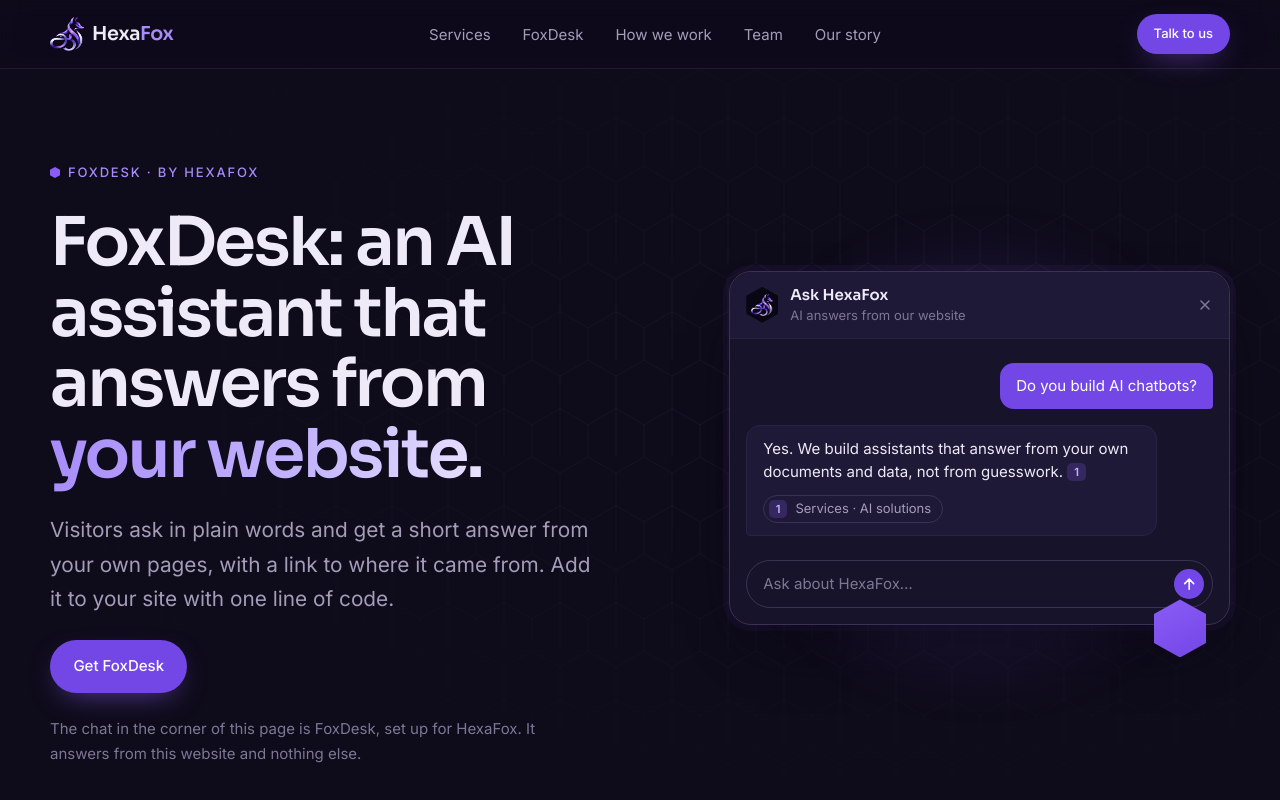
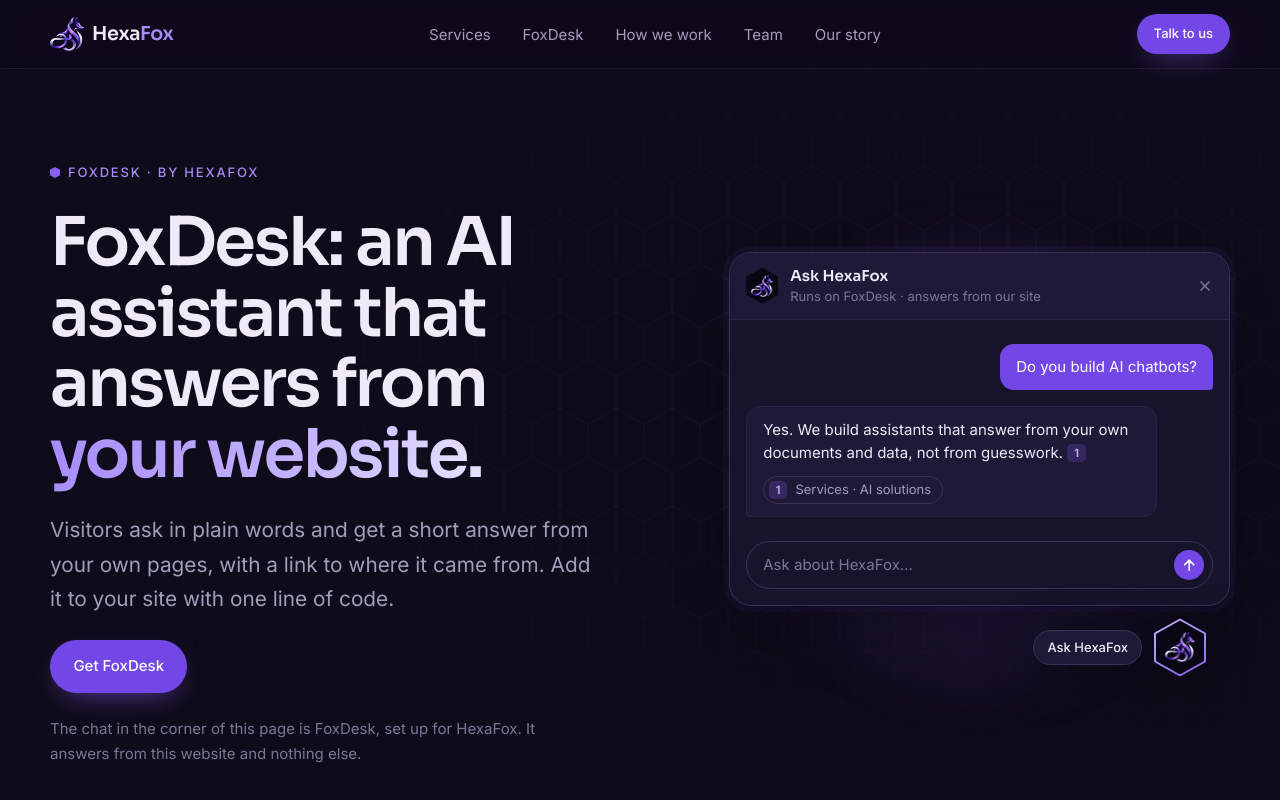
Before and after one commit to HexaFoxTechnologies/HexaFoxTechnologies.github.io, an Astro site: page /foxdesk in a window 1280 px wide. Shown: the top 800 px of the page. Built offline with nearby package versions, Linux system fonts and the light colour scheme; Astro itself is replaced by a stand-in of ours; no server answers.

Commit message:
fix(foxdesk): match the chat subtitle and draw the real chat button (#18)
* fix(foxdesk): match the chat picture subtitle to the live widget

The live chat window now says "Runs on FoxDesk · answers from our
site" (foxdesk#29), but the chat picture on the home page and the
FoxDesk page still showed the old "AI answers from our website".

* feat(foxdesk): label the chat button in the chat pictures

The hexagon and circles under the chat pictures are the corner button
visitors click to open the chat, but nothing said so, and they read as
decoration. A small "Chat button" caption now sits beside each one, on
the side facing the page.

* feat(foxdesk): draw the chat button like the real widget

A "Chat button" caption explained the bare shapes but looked
cluttered. The pictures now draw the button the way the live widget
does: a pill with the assistant's name beside the shape, with the logo
(ours) or a chat icon (the examples) inside. In the hero, the button
sits just under the window instead of overlapping its edge.

```diff
--- a/src/components/sections/foxdesk/ChatMock.astro
+++ b/src/components/sections/foxdesk/ChatMock.astro
@@ -50,14 +50,24 @@ const { size = 'full' } = Astro.props;
       )
     }
   </div>
-  {size === 'full' && <span class="chat-mock__launcher" aria-hidden="true"></span>}
+  {
+    size === 'full' && (
+      <span class="chat-mock__button" aria-hidden="true">
+        <span class="chat-mock__button-label">{chatMock.title}</span>
+        <span class="chat-mock__launcher">
+          <Image src={mark} alt="" width={30} densities={[1, 2]} />
+        </span>
+      </span>
+    )
+  }
 </figure>
 
 <style>
+  /* Room under the window for the corner button (58px tall), as on a real page. */
   .chat-mock {
     position: relative;
     margin: 0;
-    padding-bottom: var(--space-6);
+    padding-bottom: calc(58px + var(--space-3));
   }
 
   .chat-mock--compact {
@@ -200,15 +210,48 @@ const { size = 'full' } = Astro.props;
     color: #fff;
   }
 
-  /* The corner button the real widget draws, peeking out under the window. */
-  .chat-mock__launcher {
+  /* The corner button the real widget draws (name pill + logo hexagon), just under the window. */
+  .chat-mock__button {
     position: absolute;
     right: var(--space-5);
     bottom: 0;
+    display: flex;
+    align-items: center;
+    gap: var(--space-3);
+    filter: drop-shadow(0 10px 22px rgb(9 7 19 / 0.8));
+  }
+
+  .chat-mock__button-label {
+    padding: 0.45em 1em;
+    border: 1px solid var(--color-line-strong);
+    border-radius: var(--radius-pill);
+    background: var(--color-surface-raised);
+    font-size: var(--text-xs);
+    font-weight: 500;
+  }
+
+  /* Same as the widget's hexagon: a violet rim around a dark centre, with the logo inside. */
+  .chat-mock__launcher {
+    display: grid;
+    place-items: center;
+    flex: none;
     width: 52px;
     height: 58px;
     clip-path: var(--hex);
-    background: linear-gradient(150deg, var(--color-violet), var(--color-violet-strong));
-    box-shadow: 0 10px 30px -12px rgb(139 92 246 / 0.7);
+    background: linear-gradient(150deg, var(--color-lavender), var(--color-violet));
+  }
+
+  .chat-mock__launcher::before {
+    content: '';
+    grid-area: 1 / 1;
+    width: calc(100% - 4px);
+    height: calc(100% - 4px);
+    clip-path: var(--hex);
+    background: var(--color-bg-deep);
+  }
+
+  .chat-mock__launcher img {
+    grid-area: 1 / 1;
+    position: relative;
   }
 </style>
--- a/src/components/sections/foxdesk/ThemeMock.astro
+++ b/src/components/sections/foxdesk/ThemeMock.astro
@@ -30,7 +30,14 @@ const style = `--look-accent: ${look.accent}; --look-radius: ${look.radius}px;`;
       <span class="look__send"></span>
     </div>
   </div>
-  <span class:list={['look__launcher', `look__launcher--${look.launcher}`]}></span>
+  <span class="look__button">
+    <span class="look__button-label">{look.title}</span>
+    <span class:list={['look__launcher', `look__launcher--${look.launcher}`]}>
+      <svg viewBox="0 0 24 24"
+        ><path d="M5 5h14a2 2 0 0 1 2 2v8a2 2 0 0 1-2 2h-7l-4.5 3.5V17H5a2 2 0 0 1-2-2V7a2 2 0 0 1 2-2Z"></path></svg
+      >
+    </span>
+  </span>
 </div>
 
 <style>
@@ -137,14 +144,50 @@ const style = `--look-accent: ${look.accent}; --look-radius: ${look.radius}px;`;
     background: var(--look-accent);
   }
 
+  /* The corner button as the widget draws it: a name pill beside the shape (chat icon inside). */
+  .look__button {
+    display: flex;
+    align-items: center;
+    gap: var(--space-2);
+    justify-self: start;
+    filter: drop-shadow(0 8px 16px rgb(0 0 0 / 0.5));
+  }
+
+  .look--right .look__button {
+    justify-self: end;
+  }
+
+  .look--left .look__button {
+    flex-direction: row-reverse;
+  }
+
+  .look__button-label {
+    padding: 0.35em 0.85em;
+    border: 1px solid var(--look-accent);
+    border-radius: var(--radius-pill);
+    background: var(--look-surface);
+    color: var(--look-text);
+    font-size: 0.75rem;
+    font-weight: 500;
+  }
+
   .look__launcher {
+    display: grid;
+    place-items: center;
+    flex: none;
     width: 40px;
     height: 40px;
     background: var(--look-accent);
+    color: #fff;
   }
 
-  .look--right .look__launcher {
-    justify-self: end;
+  .look__launcher svg {
+    width: 20px;
+    height: 20px;
+    fill: none;
+    stroke: currentColor;
+    stroke-width: 1.8;
+    stroke-linejoin: round;
   }
 
   .look__launcher--circle {
--- a/src/data/foxdesk.ts
+++ b/src/data/foxdesk.ts
@@ -39,7 +39,7 @@ export interface Price {
 /** The chat-window illustration: one real question and answer about this site. */
 export const chatMock = {
   title: 'Ask HexaFox',
-  subtitle: 'AI answers from our website',
+  subtitle: 'Runs on FoxDesk · answers from our site',
   question: 'Do you build AI chatbots?',
   answer: 'Yes. We build assistants that answer from your own documents and data, not from guesswork.',
   source: 'Services · AI solutions',
```
